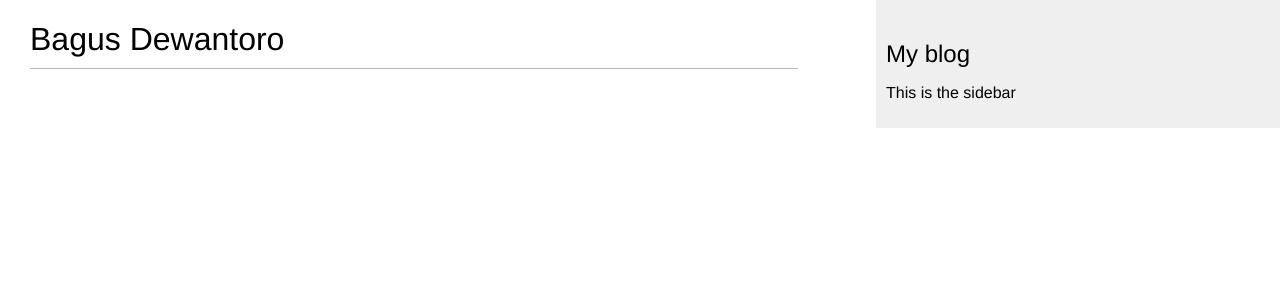
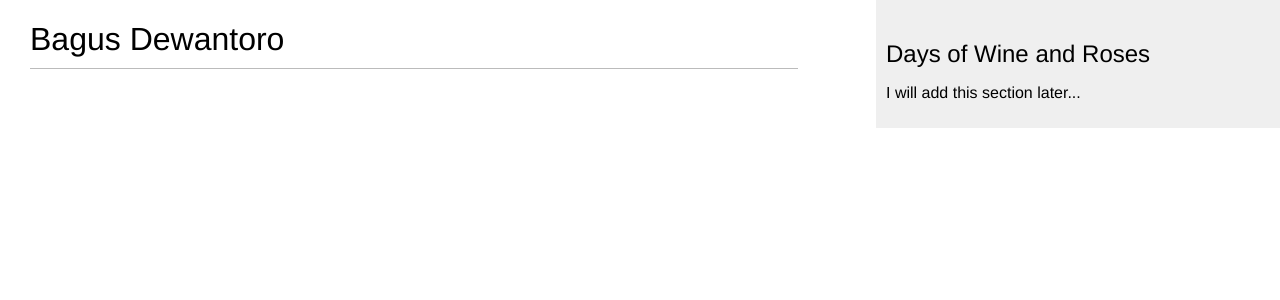
Before and after one commit to bagusdewantoro/mysite, a Django app: page /blog/ in a window 1280 px wide. Shown: the top 300 px of the page. Run offline with Django 3.2, Linux system fonts and the light colour scheme; data that the repository does not hold is empty.

Commit message:
04 - templates,static

```diff
--- a/blog/templates/blog/base.html
+++ b/blog/templates/blog/base.html
@@ -11,8 +11,8 @@
     {% endblock %}
   </div>
   <div id="sidebar">
-    <h2>My blog</h2>
-    <p>This is the sidebar</p>
+    <h2>Days of Wine and Roses</h2>
+    <p>I will add this section later...</p>
   </div>
 </body>
 </html>
--- a/blog/templates/blog/post/list.html
+++ b/blog/templates/blog/post/list.html
@@ -1,6 +1,6 @@
 {% extends "blog/base.html" %}
 
-{% block title %}My Blog{% endblock %}
+{% block title %}Bagus Dewantoro{% endblock %}
 
 {% block content %}
   <h1>Bagus Dewantoro</h1>
```
Also changed, not shown: blog/templates/blog/post/detail.html (+11 -0 lines).
